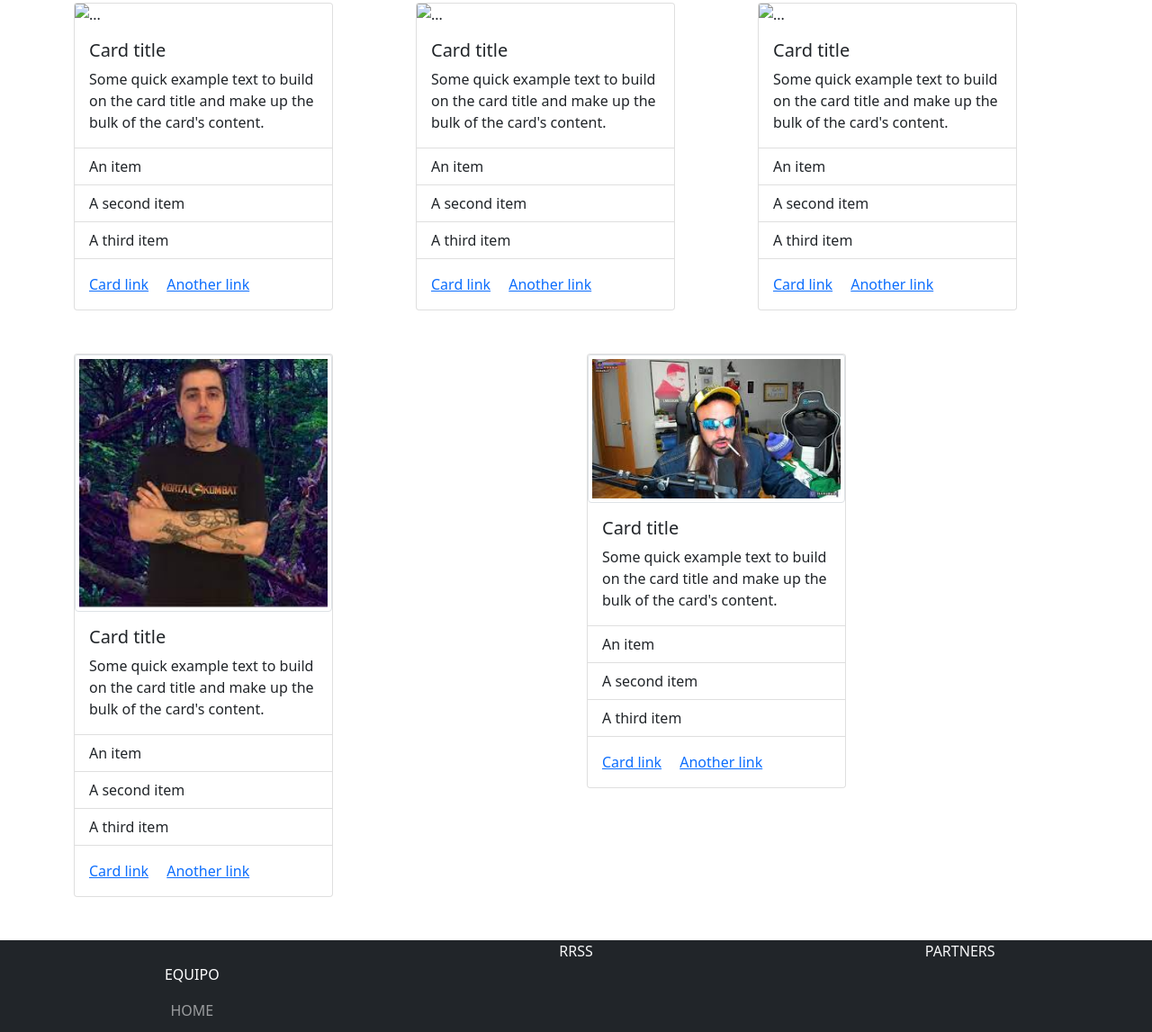
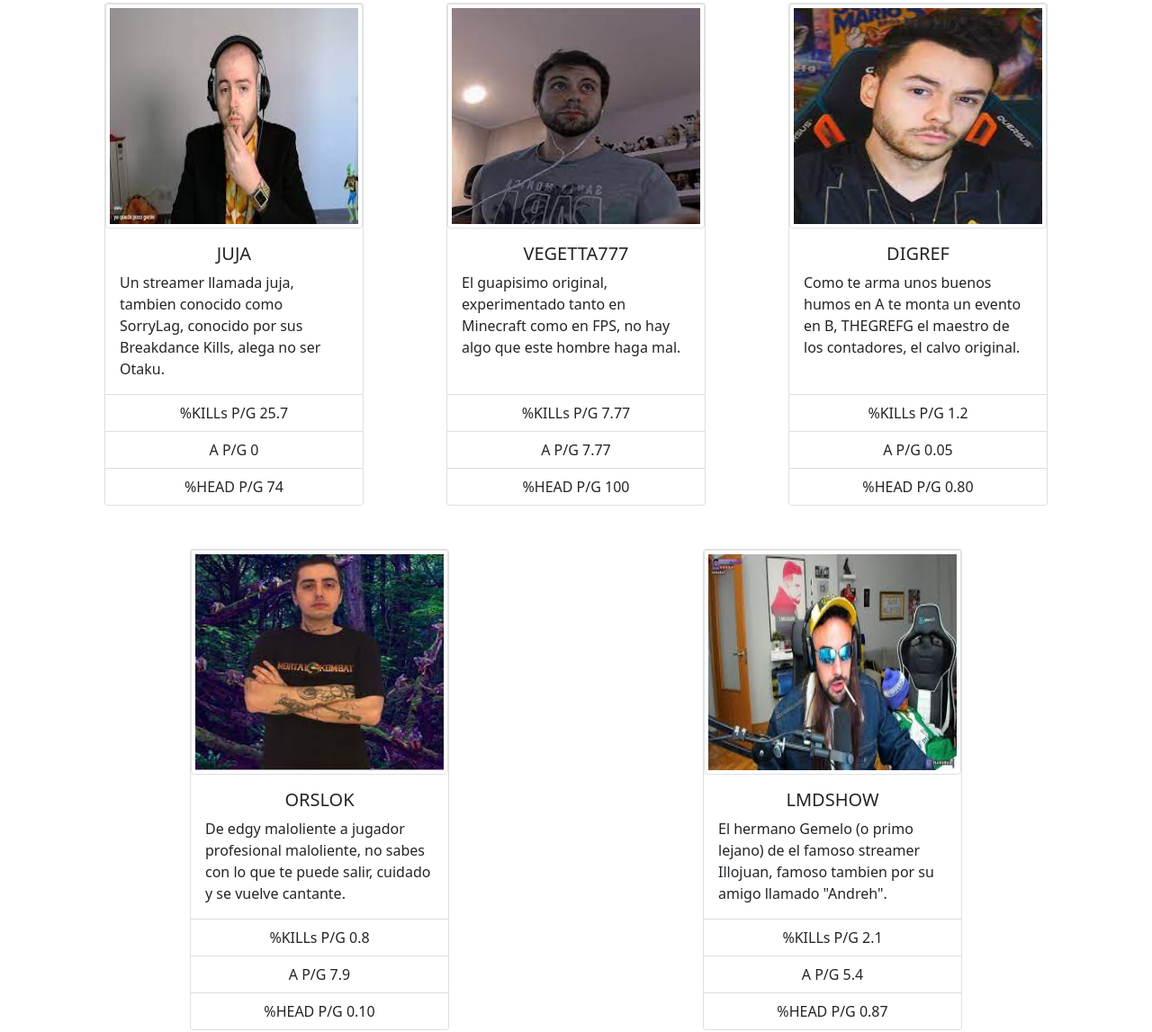
Before and after one commit to AJOTAAH/BOOTSTRAPTRY, a website: page pages/equipo.html in a window 1280 px wide. Shown: the part 317-1464 px from the top of the page at 90% size. Drawn offline with nearby package versions, Linux system fonts and the light colour scheme; files that its build step writes are made by us from their sources.

Commit message:
ESTRUCTURAS DETALLES PAGES FINALIZADO

```diff
--- a/pages/equipo.html
+++ b/pages/equipo.html
@@ -7,7 +7,7 @@
     <meta name="viewport" content="width=device-width, initial-scale=1.0">
     <link href="https://cdn.jsdelivr.net/npm/bootstrap@5.1.3/dist/css/bootstrap.min.css" rel="stylesheet"
         integrity="sha384-1BmE4kWBq78iYhFldvKuhfTAU6auU8tT94WrHftjDbrCEXSU1oBoqyl2QvZ6jIW3" crossorigin="anonymous">
-    <link rel="stylesheet" href="./css/style.css">
+    <link rel="stylesheet" href="../css/style.css">
     <title>EQUIPO | MAYEROS-SA</title>
 </head>
 
@@ -41,101 +41,81 @@
             </div>
         </div>
         <div class="row">
-            <div class="col-12 col-lg-4">
+            <div class="col-12 col-lg-4 cardPosi">
                 <div class="card" style="width: 18rem;">
-                    <img src="..." class="card-img-top" alt="...">
+                    <img src="../assets/img/sorrylag.jpg" class="card-img-top img-thumbnail equipoImg" alt="jujita">
                     <div class="card-body">
-                        <h5 class="card-title">Card title</h5>
-                        <p class="card-text">Some quick example text to build on the card title and make up the bulk of
-                            the card's content.</p>
+                        <h5 class="card-title text-center">JUJA</h5>
+                        <p class="card-text">Un streamer llamada juja, tambien conocido como SorryLag, conocido por sus Breakdance Kills,
+                            alega no ser Otaku.</p>
                     </div>
                     <ul class="list-group list-group-flush">
-                        <li class="list-group-item">An item</li>
-                        <li class="list-group-item">A second item</li>
-                        <li class="list-group-item">A third item</li>
+                        <li class="list-group-item text-center">%KILLs P/G 25.7 </li>
+                        <li class="list-group-item text-center">A P/G 0</li>
+                        <li class="list-group-item text-center">%HEAD P/G 74</li>
                     </ul>
-                    <div class="card-body">
-                        <a href="#" class="card-link">Card link</a>
-                        <a href="#" class="card-link">Another link</a>
-                    </div>
                 </div>
             </div>
-            <div class="col-12 col-lg-4">
+            <div class="col-12 col-lg-4 cardPosi">
                 <div class="card" style="width: 18rem;">
-                    <img src="..." class="card-img-top" alt="...">
+                    <img src="../assets/img/vegeta77.jpg" class="card-img-top img-thumbnail equipoImg" alt="triplesiete">
                     <div class="card-body">
-                        <h5 class="card-title">Card title</h5>
-                        <p class="card-text">Some quick example text to build on the card title and make up the bulk of
-                            the card's content.</p>
+                        <h5 class="card-title text-center">VEGETTA777</h5>
+                        <p class="card-text">El guapisimo original, experimentado tanto en Minecraft como en FPS, no hay algo que este
+                            hombre haga mal.</p>
                     </div>
                     <ul class="list-group list-group-flush">
-                        <li class="list-group-item">An item</li>
-                        <li class="list-group-item">A second item</li>
-                        <li class="list-group-item">A third item</li>
+                        <li class="list-group-item text-center">%KILLs P/G 7.77 </li>
+                        <li class="list-group-item text-center">A P/G 7.77</li>
+                        <li class="list-group-item text-center">%HEAD P/G 100</li>
                     </ul>
-                    <div class="card-body">
-                        <a href="#" class="card-link">Card link</a>
-                        <a href="#" class="card-link">Another link</a>
-                    </div>
                 </div>
             </div>
-            <div class="col-12 col-lg-4">
+            <div class="col-12 col-lg-4 cardPosi">
                 <div class="card" style="width: 18rem;">
-                    <img src="..." class="card-img-top" alt="...">
+                    <img src="../assets/img/digref.jpg" class="card-img-top img-thumbnail equipoImg" alt="digref">
                     <div class="card-body">
-                        <h5 class="card-title">Card title</h5>
-                        <p class="card-text">Some quick example text to build on the card title and make up the bulk of
-                            the card's content.</p>
+                        <h5 class="card-title text-center">DIGREF</h5>
+                        <p class="card-text">Como te arma unos buenos humos en A te monta un evento en B, THEGREFG el
+                            maestro de los contadores, el calvo original.</p>
                     </div>
                     <ul class="list-group list-group-flush">
-                        <li class="list-group-item">An item</li>
-                        <li class="list-group-item">A second item</li>
-                        <li class="list-group-item">A third item</li>
+                        <li class="list-group-item text-center">%KILLs P/G 1.2 </li>
+                        <li class="list-group-item text-center">A P/G 0.05</li>
+                        <li class="list-group-item text-center">%HEAD P/G 0.80</li>
                     </ul>
-                    <div class="card-body">
-                        <a href="#" class="card-link">Card link</a>
-                        <a href="#" class="card-link">Another link</a>
-                    </div>
                 </div>
             </div>
         </div>
         <div class="row mt-5">
-            <div class="col-12 col-lg-6">
+            <div class="col-12 col-lg-6 cardPosi">
                 <div class="card" style="width: 18rem;">
-                    <img src="../assets/img/orlo.jpg" class="card-img-top img-thumbnail" alt="orlo">
+                    <img src="../assets/img/orlo.jpg" class="card-img-top img-thumbnail equipoImg" alt="orlo">
                     <div class="card-body">
-                        <h5 class="card-title">Card title</h5>
-                        <p class="card-text">Some quick example text to build on the card title and make up the bulk of
-                            the card's content.</p>
+                        <h5 class="card-title text-center">ORSLOK</h5>
+                        <p class="card-text">De edgy maloliente a jugador profesional maloliente, no sabes con lo que te
+                            puede salir, cuidado y se vuelve cantante.</p>
                     </div>
                     <ul class="list-group list-group-flush">
-                        <li class="list-group-item">An item</li>
-                        <li class="list-group-item">A second item</li>
-                        <li class="list-group-item">A third item</li>
+                        <li class="list-group-item text-center">%KILLs P/G 0.8 </li>
+                        <li class="list-group-item text-center">A P/G 7.9</li>
+                        <li class="list-group-item text-center">%HEAD P/G 0.10</li>
                     </ul>
-                    <div class="card-body">
-                        <a href="#" class="card-link">Card link</a>
-                        <a href="#" class="card-link">Another link</a>
-                    </div>
                 </div>
             </div>
-            <div class="col-12 col-lg-6">
+            <div class="col-12 col-lg-6 cardPosi">
                 <div class="card" style="width: 18rem;">
-                    <img src="../assets/img/illo.jpg" class="card-img-top img-thumbnail" alt="illo">
+                    <img src="../assets/img/illo.jpg" class="card-img-top img-thumbnail equipoImg" alt="illo">
                     <div class="card-body">
-                        <h5 class="card-title">Card title</h5>
-                        <p class="card-text">Some quick example text to build on the card title and make up the bulk of
-                            the card's content.</p>
+                        <h5 class="card-title text-center">LMDSHOW</h5>
+                        <p class="card-text">El hermano Gemelo (o primo lejano) de el famoso streamer Illojuan, famoso tambien
+                            por su amigo llamado "Andreh".</p>
                     </div>
                     <ul class="list-group list-group-flush">
-                        <li class="list-group-item">An item</li>
-                        <li class="list-group-item">A second item</li>
-                        <li class="list-group-item">A third item</li>
+                        <li class="list-group-item text-center">%KILLs P/G 2.1 </li>
+                        <li class="list-group-item text-center">A P/G 5.4</li>
+                        <li class="list-group-item text-center">%HEAD P/G 0.87</li>
                     </ul>
-                    <div class="card-body">
-                        <a href="#" class="card-link">Card link</a>
-                        <a href="#" class="card-link">Another link</a>
-                    </div>
                 </div>
             </div>
         </div>
--- a/scss/_codigoindex.scss
+++ b/scss/_codigoindex.scss
@@ -17,3 +17,31 @@
     border: solid;
     border: 2px;
 }
+
+.cardPosi{
+    display: flex;
+    flex-direction: row;
+    justify-content: center;
+}
+.equipoImg{
+    width: 290px;
+    height: 250px;
+}
+
+.bgGame1{
+    background-image: url(../assets/img/dust2.jpg);
+    padding: 50px;
+}
+.bgGame2{
+    background-image: url(../assets/img/inferno.jpg);
+    padding: 50px;
+}
+.bgGame3{
+    background-image: url(../assets/img/mirage.jpg);
+    padding: 50px;
+}
+
+.gameTextPosi{
+    position: relative;
+    left: 110px;
+}
```
Also changed, not shown: pages/matches.html (+57 -8 lines), pages/origen.html (+1 -1 lines), css/style.css.
